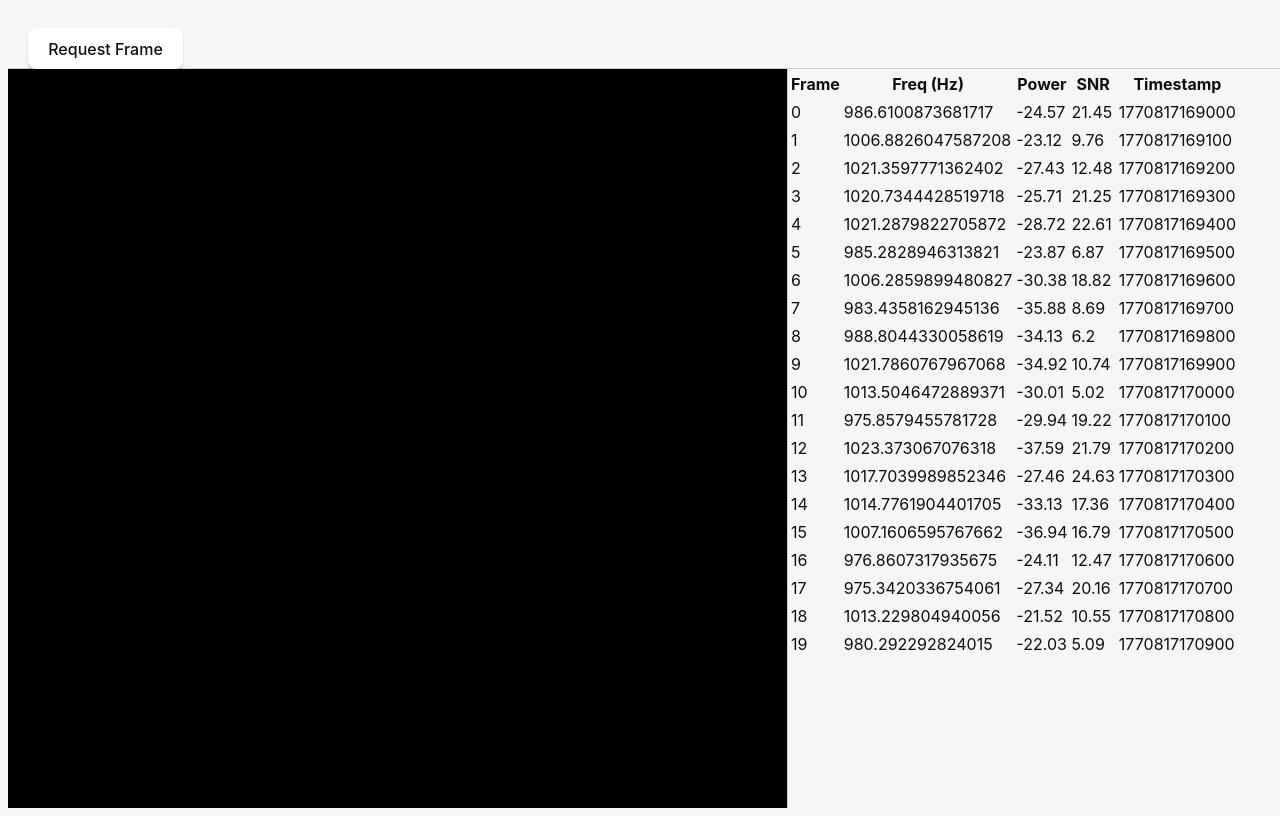
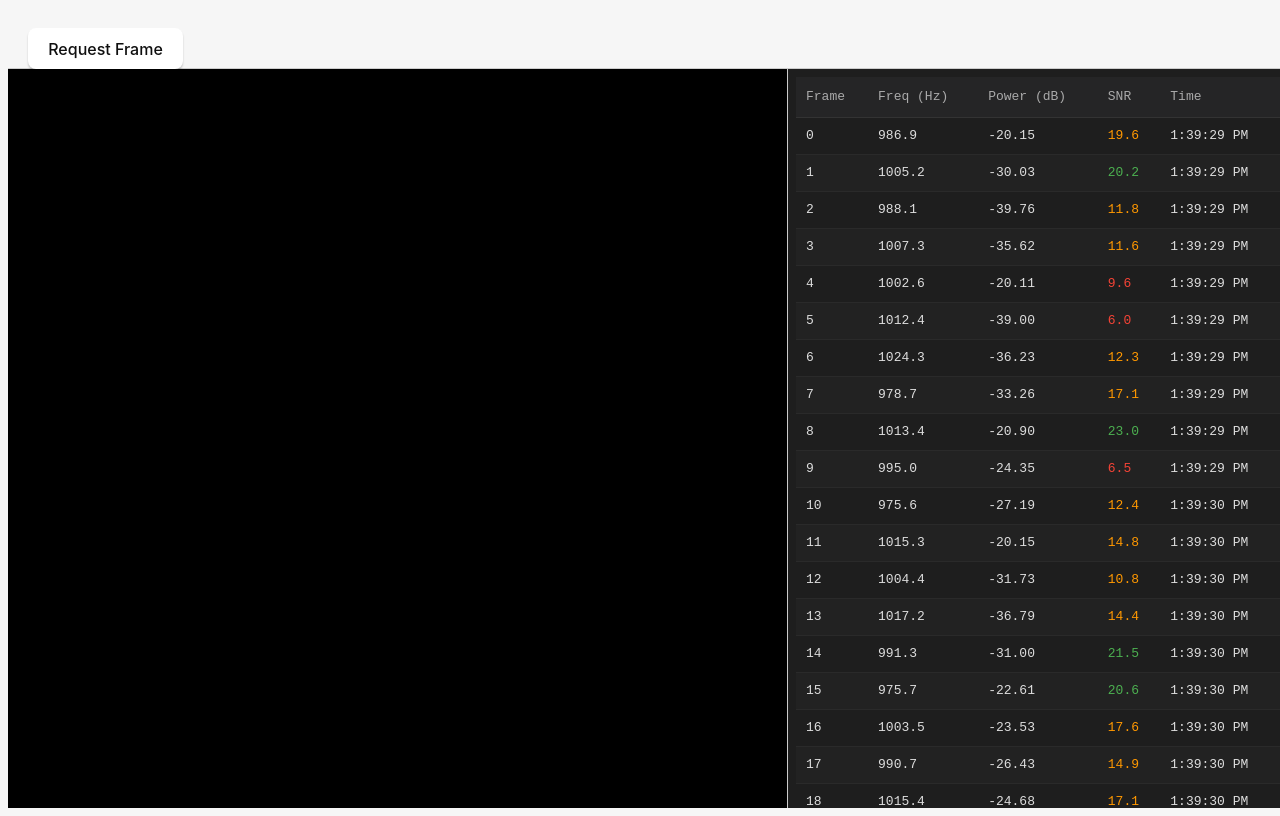
Before and after one commit to KawakamiYuta/plotstudy, a React (Vite) app: page / in a window 1280 px wide. Built offline with nearby package versions, Linux system fonts and the light colour scheme.

Commit message:
table style

```diff
--- /dev/null
+++ b/src/DetectionTable.css
@@ -0,0 +1,41 @@
+.table-wrapper {
+  height: 100%;
+  overflow: auto;
+  background: #1e1e1e;
+  padding: 8px;
+}
+
+.detection-table {
+  width: 100%;
+  border-collapse: collapse;
+  font-family: monospace;
+  font-size: 13px;
+  color: #ddd;
+}
+
+.detection-table thead {
+  position: sticky;
+  top: 0;
+  background: #252526;
+}
+
+.detection-table th {
+  text-align: left;
+  padding: 8px 10px;
+  font-weight: 500;
+  border-bottom: 1px solid #333;
+  color: #aaa;
+}
+
+.detection-table td {
+  padding: 6px 10px;
+  border-bottom: 1px solid #2a2a2a;
+}
+
+.detection-table tbody tr:hover {
+  background: #2d2d2d;
+}
+
+.detection-table tbody tr:nth-child(even) {
+  background: #222;
+}
--- a/src/DetectionTable.tsx
+++ b/src/DetectionTable.tsx
@@ -4,6 +4,9 @@ import {
   getCoreRowModel,
   flexRender
 } from "@tanstack/react-table"
+import { useMemo } from "react"
+
+import "./DetectionTable.css"
 
 export type Detection = {
   frame_id: number
@@ -18,18 +21,32 @@ const columnHelper = createColumnHelper<Detection>()
 const columns = [
   columnHelper.accessor("frame_id", {
     header: "Frame",
+    cell: info => info.getValue(),
   }),
   columnHelper.accessor("freq", {
     header: "Freq (Hz)",
+    cell: info => info.getValue().toFixed(1),
   }),
   columnHelper.accessor("power", {
-    header: "Power",
+    header: "Power (dB)",
+    cell: info => info.getValue().toFixed(2),
   }),
   columnHelper.accessor("snr", {
     header: "SNR",
+    cell: info => {
+      const value = info.getValue()
+      let color = "#ccc"
+
+      if (value > 20) color = "#4caf50"
+      else if (value > 10) color = "#ff9800"
+      else color = "#f44336"
+
+      return <span style={{ color }}>{value.toFixed(1)}</span>
+    },
   }),
   columnHelper.accessor("timestamp", {
-    header: "Timestamp",
+    header: "Time",
+    cell: info => new Date(info.getValue()).toLocaleTimeString(),
   }),
 ]
 
@@ -53,7 +70,7 @@ export function generateFakeDetections(count: number): Detection[] {
 }
 
 export function DetectionTable() {
-  const data = generateFakeDetections(20);
+  const data = useMemo(() => generateFakeDetections(30), [])
 
   const table = useReactTable({
     data,
@@ -62,7 +79,8 @@ export function DetectionTable() {
   })
 
   return (
-    <table>
+    <div className="table-wrapper">
+      <table className="detection-table">
         <thead>
           {table.getHeaderGroups().map(headerGroup => (
             <tr key={headerGroup.id}>
@@ -77,13 +95,15 @@ export function DetectionTable() {
             </tr>
           ))}
         </thead>
+
         <tbody>
           {table.getRowModel().rows.map(row => (
             <tr key={row.id}>
               {row.getVisibleCells().map(cell => (
                 <td key={cell.id}>
                   {flexRender(
-                  cell.column.columnDef.cell ?? cell.column.columnDef.accessorKey,
+                    cell.column.columnDef.cell ??
+                      cell.column.columnDef.accessorKey,
                     cell.getContext()
                   )}
                 </td>
@@ -92,5 +112,6 @@ export function DetectionTable() {
           ))}
         </tbody>
       </table>
+    </div>
   )
 }
```
Lines whose indentation alone changed are shown as unchanged.
